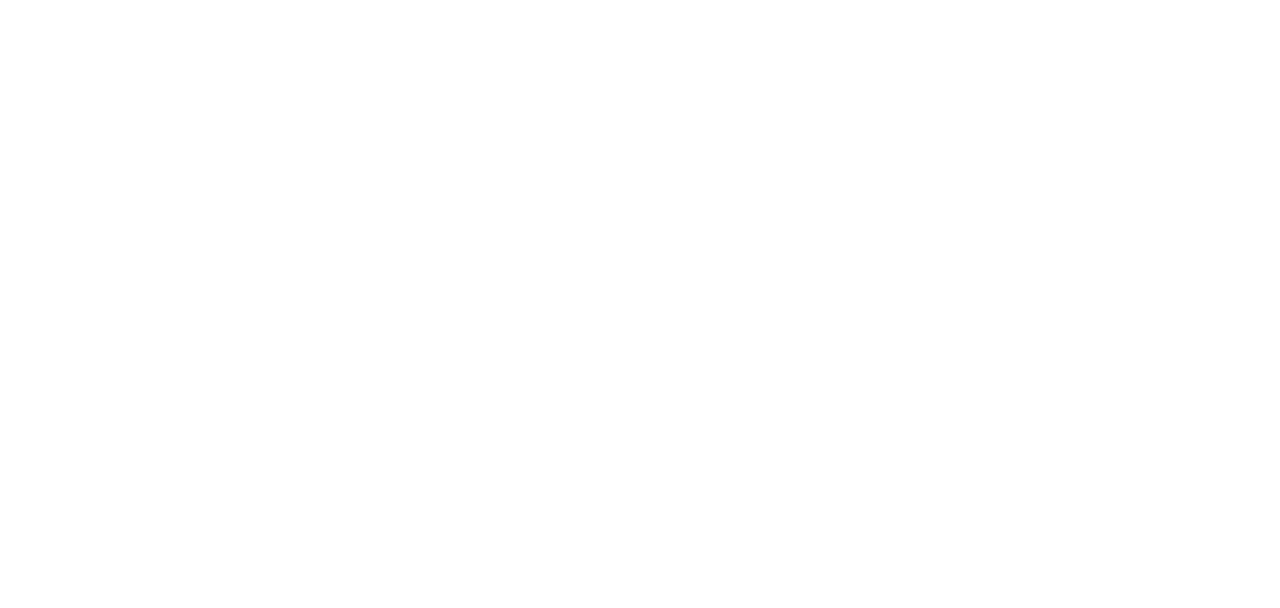
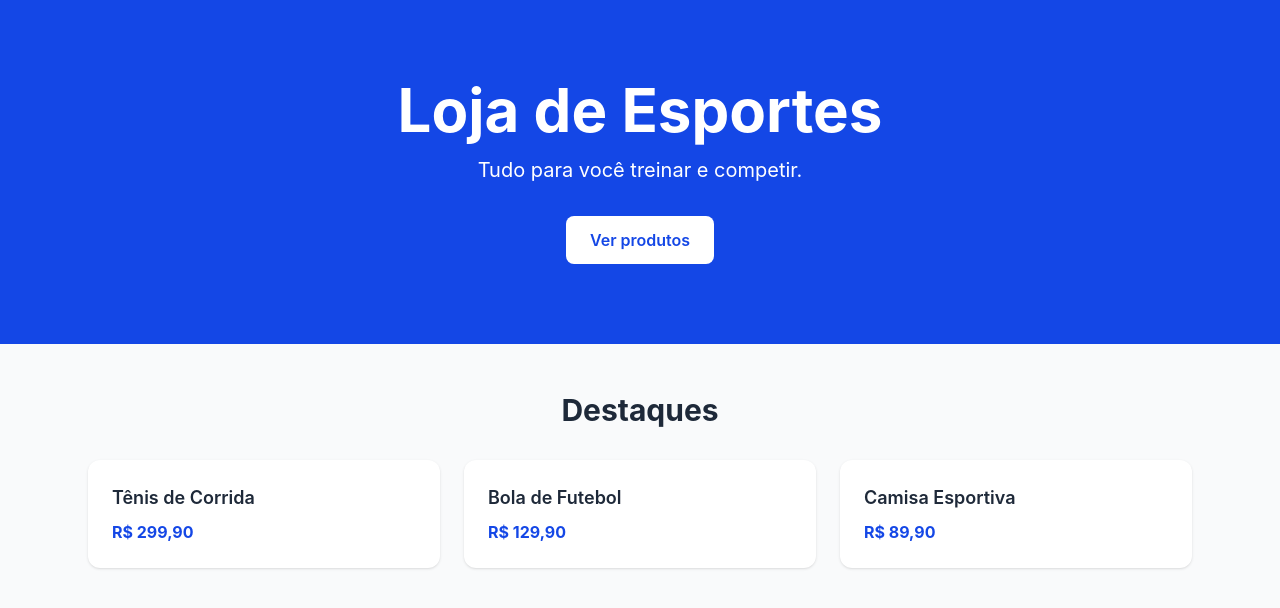
Before and after one commit to 1espg-cps/loja_esporte, a React (Vite) app: page / in a window 1280 px wide. Shown: the top 608 px of the page. Built offline with nearby package versions, Linux system fonts and the light colour scheme.

Commit message:
feat: Adiciona a rota Home ao App.jsx

```diff
--- a/src/App.jsx
+++ b/src/App.jsx
@@ -1,11 +1,15 @@
-import React from 'react'
-import { BrowserRouter as Router,Routes,Route } from "react-router-dom"
-const App = () => {
+import { BrowserRouter as Router, Routes, Route } from "react-router-dom";
+import Home from "./pages/Home";
+
+function App() {
   return (
-    <>
-
-    </>
-  )
+    <Router>
+      {/* Navbar dps*/}
+      <Routes>
+        <Route path="/" element={<Home />} />
+      </Routes>
+    </Router>
+  );
 }
 
-export default App
+export default App;
```
